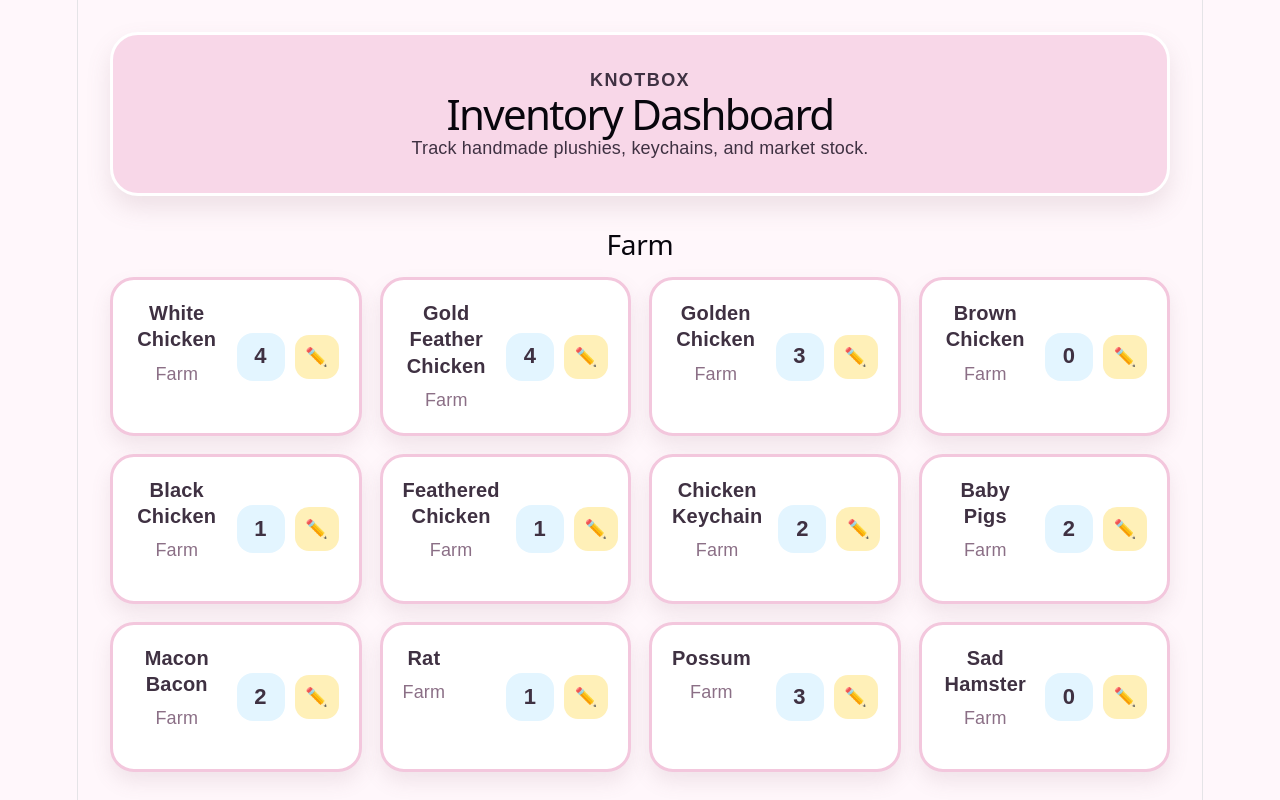
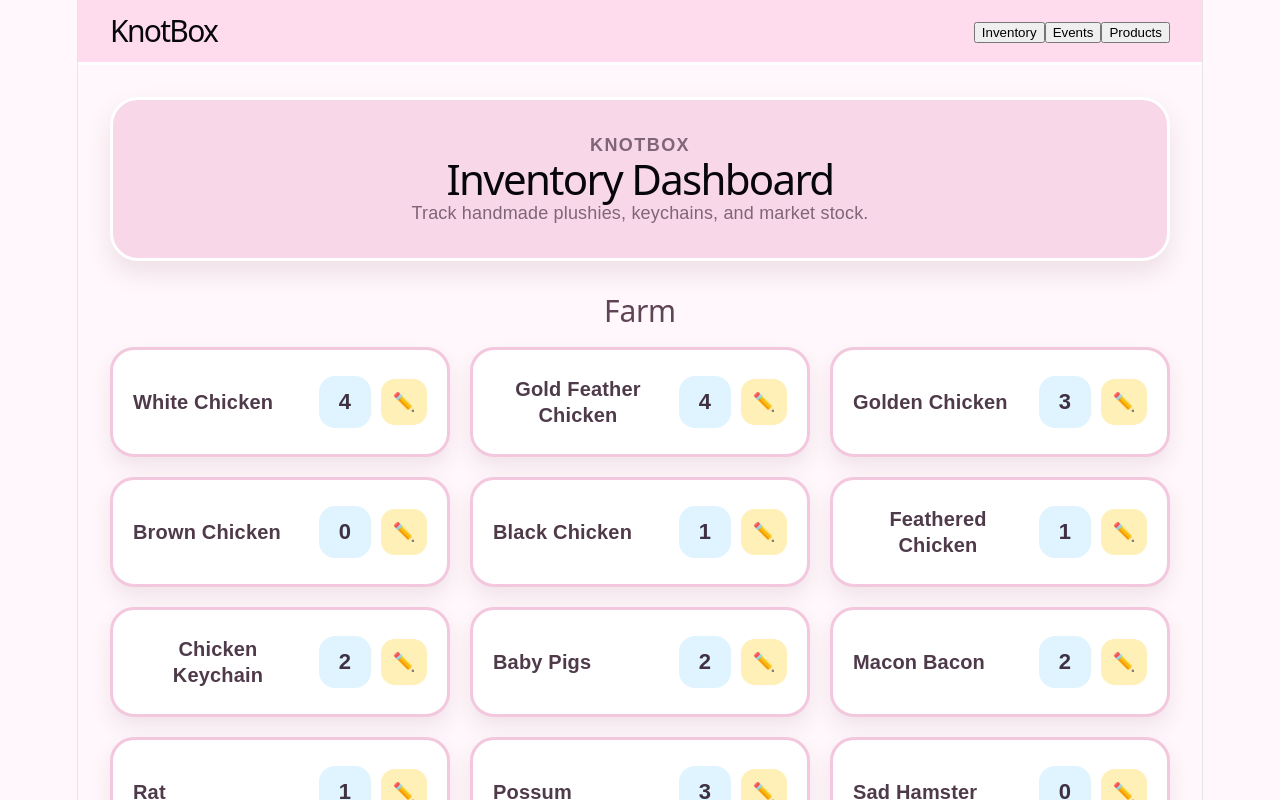
Before and after one commit to YooNice100/knotbox, a React (Vite) app: page / in a window 1280 px wide. Shown: the top 800 px of the page. Built offline with nearby package versions, Linux system fonts and the light colour scheme.

Commit message:
updated inventory page and product card

```diff
--- a/src/App.css
+++ b/src/App.css
@@ -8,6 +8,47 @@
   color: #3f3142;
   font-family: Arial, sans-serif;
 }
+
+/* NAVBAR */
+
+.top-nav {
+  background: #ffdced;
+  padding: 18px 32px;
+  display: flex;
+  justify-content: space-between;
+  align-items: center;
+  border-bottom: 3px solid #ffffff;
+  position: sticky;
+  top: 0;
+  z-index: 100;
+}
+
+.top-nav h1 {
+  margin: 0;
+  font-size: 30px;
+}
+
+.nav-buttons {
+  display: flex;
+  gap: 12px;
+}
+
+.nav-buttons button {
+  border: none;
+  background: white;
+  padding: 10px 18px;
+  border-radius: 14px;
+  font-size: 15px;
+  cursor: pointer;
+  transition: 0.2s;
+}
+
+.nav-buttons button:hover {
+  transform: translateY(-2px);
+  background: #fff0f7;
+}
+
+/* PAGE */
 
 .page {
   min-height: 100vh;
@@ -35,79 +76,184 @@
   font-size: 42px;
 }
 
+.page-header p {
+  margin: 0;
+  color: #7f6578;
+}
+
+/* CATEGORY */
+
 .category-section {
-  margin-bottom: 36px;
+  margin-bottom: 48px;
 }
 
 .category-section h2 {
-  font-size: 28px;
-  margin-bottom: 16px;
+  font-size: 30px;
+  margin-bottom: 18px;
+  color: #5f4456;
 }
+
+/* GRID */
 
 .product-grid {
   display: grid;
-  grid-template-columns: repeat(auto-fit, minmax(220px, 1fr));
-  gap: 18px;
+  grid-template-columns: repeat(auto-fit, minmax(260px, 1fr));
+  gap: 20px;
 }
 
+/* PRODUCT CARD */
+
 .product-card {
-  background: #ffffff;
+  background: white;
   border: 3px solid #f3c7dd;
   border-radius: 24px;
   padding: 20px;
-  min-height: 150px;
+  min-height: 110px;
+
   display: flex;
   justify-content: space-between;
+  align-items: center;
+
   gap: 16px;
+
   box-shadow: 0 10px 20px rgba(132, 91, 110, 0.12);
+
+  transition: 0.2s;
+}
+
+.product-card:hover {
+  transform: translateY(-3px);
 }
 
 .product-card h3 {
-  margin: 0 0 8px;
+  margin: 0;
   font-size: 20px;
+  color: #4f3a4a;
 }
 
-.product-card p {
-  margin: 0;
-  color: #8b6f86;
-}
+/* STOCK + EDIT */
 
-.stock-row {
+.stock-controls {
   display: flex;
   align-items: center;
   gap: 10px;
 }
 
 .stock-number {
-  min-width: 48px;
-  height: 48px;
+  width: 52px;
+  height: 52px;
+
   border-radius: 16px;
-  background: #e3f5ff;
-  display: grid;
-  place-items: center;
+
+  background: #dff4ff;
+
+  display: flex;
+  justify-content: center;
+  align-items: center;
+
   font-size: 22px;
   font-weight: 700;
 }
 
-.stock-row input {
-  width: 64px;
-  height: 48px;
+.stock-controls input {
+  width: 58px;
+  height: 52px;
+
   border: 2px solid #b5dff7;
   border-radius: 14px;
+
   text-align: center;
   font-size: 20px;
+
+  outline: none;
 }
 
 .edit-button {
   border: none;
+
   background: #fff0b8;
+
   border-radius: 14px;
-  width: 44px;
-  height: 44px;
+
+  width: 46px;
+  height: 46px;
+
   cursor: pointer;
+
   font-size: 18px;
+
+  transition: 0.2s;
 }
 
 .edit-button:hover {
   transform: scale(1.05);
+  background: #ffe88a;
 }
+
+
+.edit-stock-panel {
+  display: flex;
+  flex-direction: column;
+  gap: 10px;
+  align-items: flex-end;
+}
+
+.quantity-controls {
+  display: flex;
+  align-items: center;
+  gap: 8px;
+}
+
+.quantity-controls button {
+  border: none;
+  background: #dff4ff;
+  border-radius: 12px;
+  width: 36px;
+  height: 36px;
+  font-size: 20px;
+  cursor: pointer;
+}
+
+.quantity-controls input {
+  width: 56px;
+  height: 40px;
+  border: 2px solid #b5dff7;
+  border-radius: 12px;
+  text-align: center;
+  font-size: 18px;
+}
+
+.edit-actions {
+  display: flex;
+  gap: 8px;
+}
+
+.save-button,
+.cancel-button {
+  border: none;
+  border-radius: 12px;
+  padding: 8px 12px;
+  cursor: pointer;
+}
+
+.save-button {
+  background: #d8f6dc;
+}
+
+.cancel-button {
+  background: #ffe0e0;
+}
+
+
+/* Remove number input arrows/spinners */
+
+input::-webkit-outer-spin-button,
+input::-webkit-inner-spin-button {
+  -webkit-appearance: none;
+  margin: 0;
+}
+
+input[type="number"] {
+  appearance: textfield;
+  -moz-appearance: textfield;
+}
--- a/src/App.jsx
+++ b/src/App.jsx
@@ -8,7 +8,21 @@
 import "./App.css";
 
 function App() {
-  return <InventoryPage />;
+  return (
+    <>
+      <nav className="top-nav">
+        <h1>KnotBox</h1>
+
+        <div>
+          <button>Inventory</button>
+          <button>Events</button>
+          <button>Products</button>
+        </div>
+      </nav>
+
+      <InventoryPage />
+    </>
+  );
 }
 
 export default App;
--- a/src/components/ProductCard.jsx
+++ b/src/components/ProductCard.jsx
@@ -2,38 +2,74 @@
 
 function ProductCard({ product }) {
   const [stock, setStock] = useState(product.stock);
+  const [draftStock, setDraftStock] = useState(product.stock);
   const [isEditing, setIsEditing] = useState(false);
+
+  function handleEdit() {
+    setDraftStock(stock);
+    setIsEditing(true);
+  }
+
+  function handleSave() {
+    setStock(draftStock);
+    setIsEditing(false);
+  }
+
+  function handleCancel() {
+    setDraftStock(stock);
+    setIsEditing(false);
+  }
+
+  function decreaseStock() {
+    setDraftStock((currentStock) => Math.max(0, Number(currentStock) - 1));
+  }
+
+  function increaseStock() {
+    setDraftStock((currentStock) => Number(currentStock) + 1);
+  }
 
   return (
     <article className="product-card">
-      <div>
       <h3>{product.name}</h3>
-        <p>{product.category}</p>
+
+      {isEditing ? (
+        <div className="edit-stock-panel">
+          <div className="quantity-controls">
+            <button type="button" onClick={decreaseStock}>
+              -
+            </button>
+
+            <input
+              type="number"
+              min="0"
+              value={draftStock}
+              onChange={(event) => setDraftStock(event.target.value)}
+            />
+
+            <button type="button" onClick={increaseStock}>
+              +
+            </button>
           </div>
 
-      <div className="stock-row">
-        {isEditing ? (
-          <input
-            type="number"
-            value={stock}
-            min="0"
-            onChange={(event) => setStock(event.target.value)}
-            onBlur={() => setIsEditing(false)}
-            autoFocus
-          />
+          <div className="edit-actions">
+            <button type="button" className="save-button" onClick={handleSave}>
+              Save
+            </button>
+
+            <button type="button" className="cancel-button" onClick={handleCancel}>
+              Cancel
+            </button>
+          </div>
+        </div>
       ) : (
+        <div className="stock-controls">
           <span className="stock-number">{stock}</span>
-        )}
 
-        <button
-          className="edit-button"
-          type="button"
-          onClick={() => setIsEditing(true)}
-          aria-label={`Edit stock for ${product.name}`}
-        >
+          <button className="edit-button" type="button" onClick={handleEdit}>
             ✏️
           </button>
         </div>
+      )}
     </article>
   );
 }
```
Lines whose indentation alone changed are shown as unchanged.
